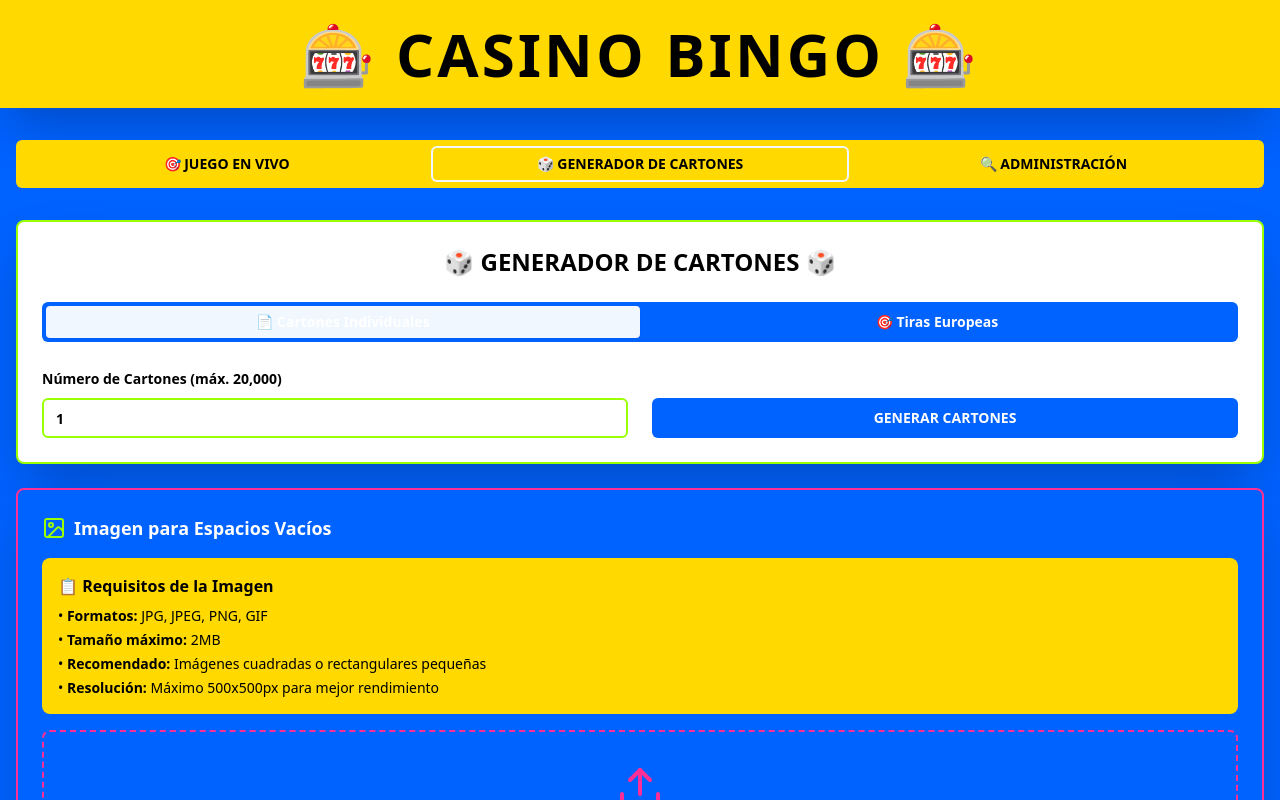
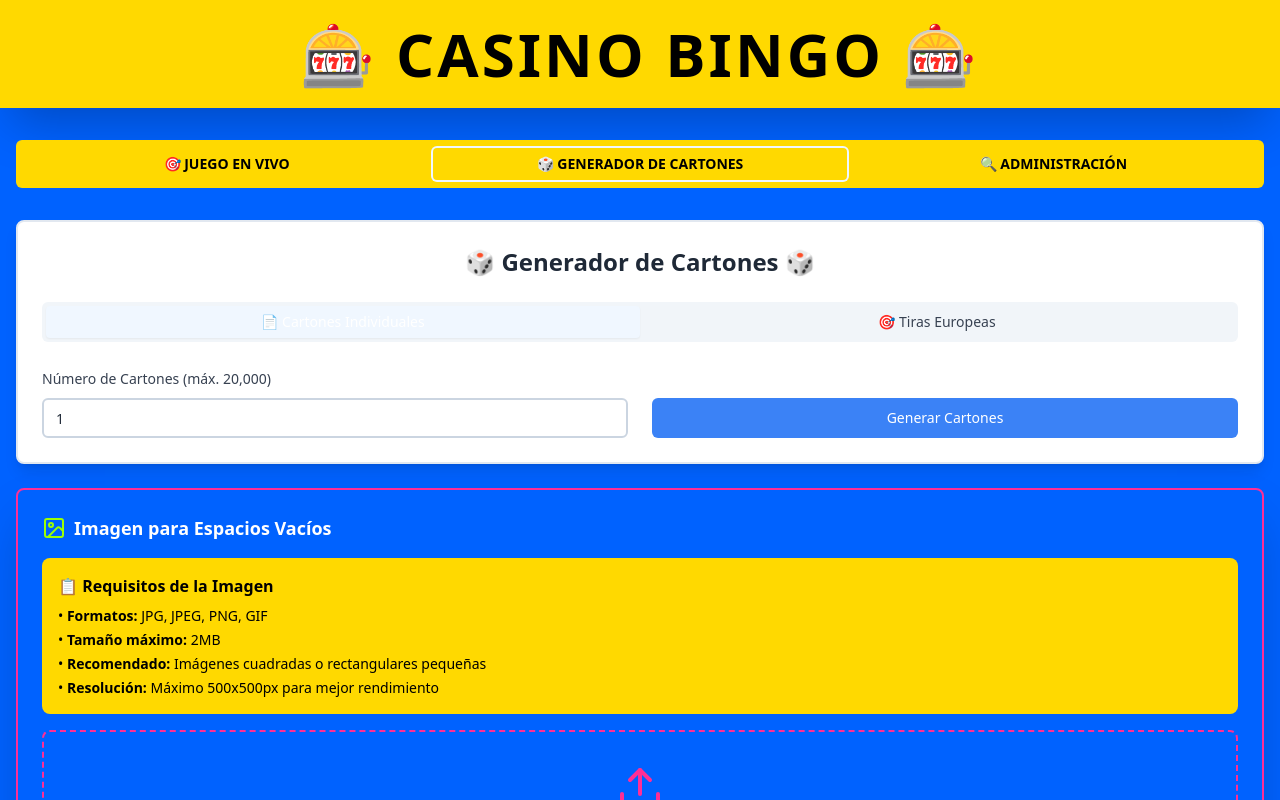
Before and after one commit to Asuscj10/casino-bingo-fiesta, a React (Vite) app: page / in a window 1280 px wide. Both pictures are taken after a click on the tab "🎲 GENERADOR DE CARTONES". Shown: the top 800 px of the page. Built offline with nearby package versions, Linux system fonts and the light colour scheme.

Commit message:
Refactor: Use friendly colors in card generator
Use a more user-friendly color scheme in the card generator tab.

```diff
--- a/src/components/BingoCardGenerator.tsx
+++ b/src/components/BingoCardGenerator.tsx
@@ -435,11 +435,11 @@ const BingoCardGenerator: React.FC = () => {
   };
 
   const renderCardPreview = (card: BingoCard) => (
-    <div key={card.id} className="bg-white p-4 rounded-lg festival-border-lime border-2">
-      <h4 className="text-center text-black font-bold mb-2">
+    <div key={card.id} className="bg-white p-4 rounded-lg border-2 border-blue-200 shadow-lg">
+      <h4 className="text-center text-gray-800 font-bold mb-2">
         Cartón #{card.serialNumber}
       </h4>
-      <div className="text-center festival-text-lime font-bold text-sm mb-3">
+      <div className="text-center text-blue-600 font-bold text-sm mb-3">
         Serie: {card.serialNumber}
       </div>
       <table className="w-full border-collapse">
@@ -449,8 +449,8 @@ const BingoCardGenerator: React.FC = () => {
               {row.map((cell, cellIndex) => (
                 <td
                   key={cellIndex}
-                  className={`w-8 h-8 border border-gray-400 text-center text-xs font-bold ${
-                    cell ? 'festival-bg-electric-blue festival-text-white' : 'bg-gray-100'
+                  className={`w-8 h-8 border border-gray-300 text-center text-xs font-bold ${
+                    cell ? 'bg-blue-500 text-white' : 'bg-gray-50'
                   }`}
                   style={!cell && selectedImage ? {
                     backgroundImage: `url(${selectedImage})`,
@@ -472,18 +472,18 @@ const BingoCardGenerator: React.FC = () => {
 
   return (
     <div className="space-y-6">
-      <Card className="bg-white border-2 festival-border-lime shadow-2xl">
+      <Card className="bg-white border-2 border-slate-200 shadow-lg">
         <div className="p-6">
-          <h2 className="text-2xl font-bold text-black mb-6 text-center">
-            🎲 GENERADOR DE CARTONES 🎲
+          <h2 className="text-2xl font-bold text-gray-800 mb-6 text-center">
+            🎲 Generador de Cartones 🎲
           </h2>
 
           <Tabs defaultValue="individual" className="w-full">
-            <TabsList className="grid w-full grid-cols-2 mb-6 festival-bg-electric-blue">
-              <TabsTrigger value="individual" className="festival-text-white font-bold hover:festival-text-lime">
+            <TabsList className="grid w-full grid-cols-2 mb-6 bg-slate-100">
+              <TabsTrigger value="individual" className="text-gray-700 font-medium hover:text-blue-600">
                 📄 Cartones Individuales
               </TabsTrigger>
-              <TabsTrigger value="european" className="festival-text-white font-bold hover:festival-text-lime">
+              <TabsTrigger value="european" className="text-gray-700 font-medium hover:text-blue-600">
                 🎯 Tiras Europeas
               </TabsTrigger>
             </TabsList>
@@ -491,7 +491,7 @@ const BingoCardGenerator: React.FC = () => {
             <TabsContent value="individual" className="space-y-6">
               <div className="grid grid-cols-1 md:grid-cols-2 gap-6">
                 <div>
-                  <Label htmlFor="numberOfCards" className="text-black font-bold">
+                  <Label htmlFor="numberOfCards" className="text-gray-700 font-medium">
                     Número de Cartones (máx. 20,000)
                   </Label>
                   <Input
@@ -501,7 +501,7 @@ const BingoCardGenerator: React.FC = () => {
                     max="20000"
                     value={numberOfCards}
                     onChange={(e) => setNumberOfCards(parseInt(e.target.value) || 1)}
-                    className="mt-2 bg-white text-black font-bold border-2 festival-border-lime"
+                    className="mt-2 bg-white text-gray-800 border-2 border-slate-300 focus:border-blue-400"
                   />
                 </div>
 
@@ -509,18 +509,18 @@ const BingoCardGenerator: React.FC = () => {
                   <Button
                     onClick={generateIndividualCards}
                     disabled={isGenerating}
-                    className="w-full festival-bg-electric-blue festival-text-white font-bold hover:bg-blue-600 py-3"
+                    className="w-full bg-blue-500 hover:bg-blue-600 text-white font-medium py-3"
                   >
-                    {isGenerating ? 'Generando...' : 'GENERAR CARTONES'}
+                    {isGenerating ? 'Generando...' : 'Generar Cartones'}
                   </Button>
                 </div>
               </div>
             </TabsContent>
 
             <TabsContent value="european" className="space-y-6">
-              <div className="festival-bg-electric-blue p-4 rounded-lg mb-6">
-                <h3 className="festival-text-white font-bold mb-2">🎯 Tiras Europeas</h3>
-                <p className="festival-text-white text-sm">
+              <div className="bg-blue-50 p-4 rounded-lg mb-6 border border-blue-200">
+                <h3 className="text-blue-800 font-semibold mb-2">🎯 Tiras Europeas</h3>
+                <p className="text-blue-700 text-sm">
                   Cada tira contiene 6 cartones con todos los números del 01-90 distribuidos sin repetición.
                   Perfectas para el bingo europeo tradicional.
                 </p>
@@ -528,7 +528,7 @@ const BingoCardGenerator: React.FC = () => {
 
               <div className="grid grid-cols-1 md:grid-cols-2 gap-6">
                 <div>
-                  <Label htmlFor="numberOfStrips" className="text-black font-bold">
+                  <Label htmlFor="numberOfStrips" className="text-gray-700 font-medium">
                     Número de Tiras (máx. 10,000)
                   </Label>
                   <Input
@@ -538,9 +538,9 @@ const BingoCardGenerator: React.FC = () => {
                     max="10000"
                     value={numberOfStrips}
                     onChange={(e) => setNumberOfStrips(parseInt(e.target.value) || 1)}
-                    className="mt-2 bg-white text-black font-bold border-2 festival-border-lime"
+                    className="mt-2 bg-white text-gray-800 border-2 border-slate-300 focus:border-blue-400"
                   />
-                  <p className="festival-text-lime text-xs mt-1">
+                  <p className="text-green-600 text-xs mt-1 font-medium">
                     Cada tira = 6 cartones ({numberOfStrips * 6} cartones en total)
                   </p>
                 </div>
@@ -549,10 +549,10 @@ const BingoCardGenerator: React.FC = () => {
                   <Button
                     onClick={generateEuropeanStrips}
                     disabled={isGenerating}
-                    className="w-full festival-bg-electric-blue festival-text-white font-bold hover:bg-blue-600 py-3"
+                    className="w-full bg-blue-500 hover:bg-blue-600 text-white font-medium py-3"
                   >
                     <Users className="mr-2" />
-                    {isGenerating ? 'Generando...' : 'GENERAR TIRAS'}
+                    {isGenerating ? 'Generando...' : 'Generar Tiras'}
                   </Button>
                 </div>
               </div>
@@ -564,7 +564,7 @@ const BingoCardGenerator: React.FC = () => {
               <div className="flex flex-wrap gap-4 justify-center">
                 <Button
                   onClick={exportToPDF}
-                  className="festival-bg-electric-blue festival-text-white font-bold hover:bg-blue-600"
+                  className="bg-green-500 hover:bg-green-600 text-white font-medium"
                 >
                   <FileText className="mr-2" />
                   Exportar a PDF
@@ -572,15 +572,15 @@ const BingoCardGenerator: React.FC = () => {
 
                 <Button
                   onClick={exportToHTML}
-                  className="festival-bg-electric-blue festival-text-white font-bold hover:bg-blue-600"
+                  className="bg-purple-500 hover:bg-purple-600 text-white font-medium"
                 >
                   <Globe className="mr-2" />
                   Exportar a HTML
                 </Button>
               </div>
 
-              <div className="festival-bg-electric-blue p-4 rounded-lg">
-                <p className="festival-text-white font-bold text-center">
+              <div className="bg-green-50 p-4 rounded-lg border border-green-200">
+                <p className="text-green-800 font-medium text-center">
                   ✅ {getAllCards().length} cartones generados exitosamente
                   {generatedStrips.length > 0 && ` en ${generatedStrips.length} tiras europeas`}
                   {selectedImage && ' 🖼️ con imagen personalizada'}
@@ -588,7 +588,7 @@ const BingoCardGenerator: React.FC = () => {
               </div>
 
               <div className="mt-6">
-                <h3 className="text-lg font-bold text-black mb-4">
+                <h3 className="text-lg font-semibold text-gray-800 mb-4">
                   Vista Previa (Primeros 3 Cartones)
                 </h3>
                 <div className="grid grid-cols-1 md:grid-cols-3 gap-4">
```
